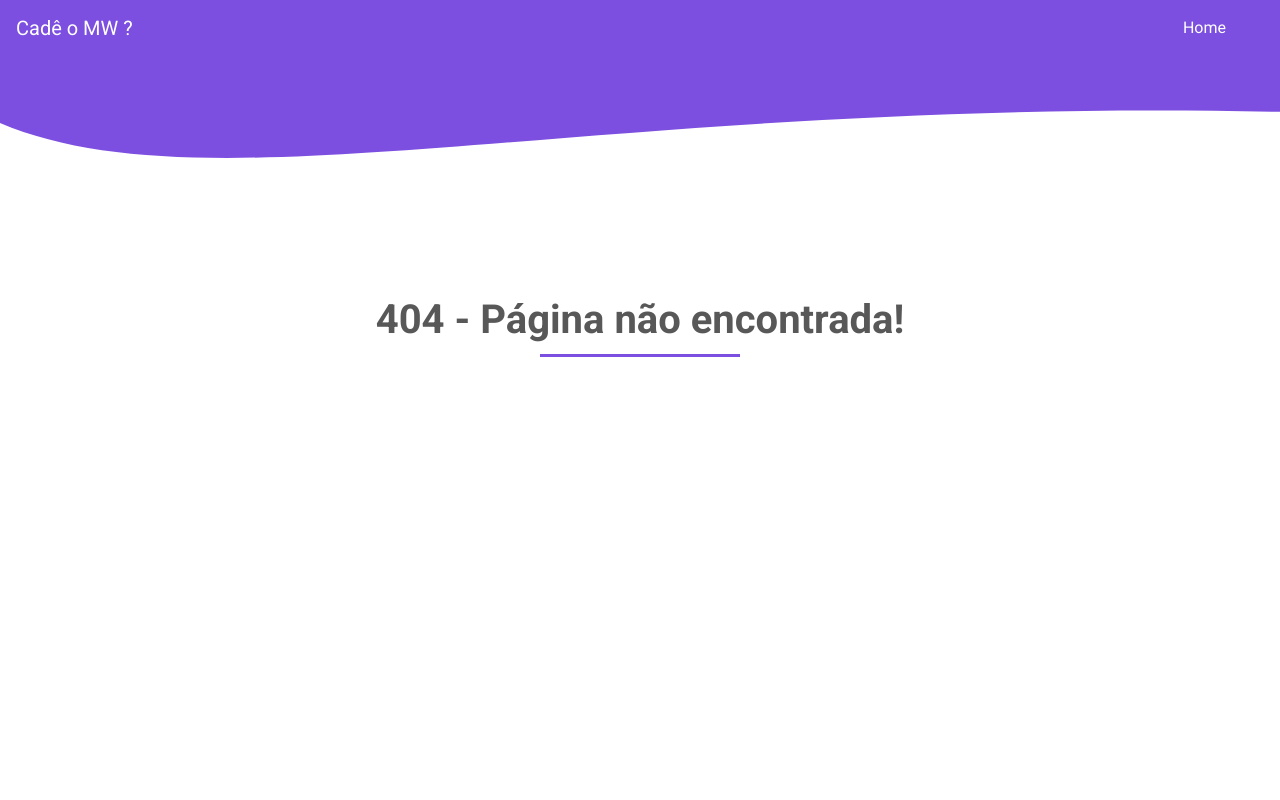
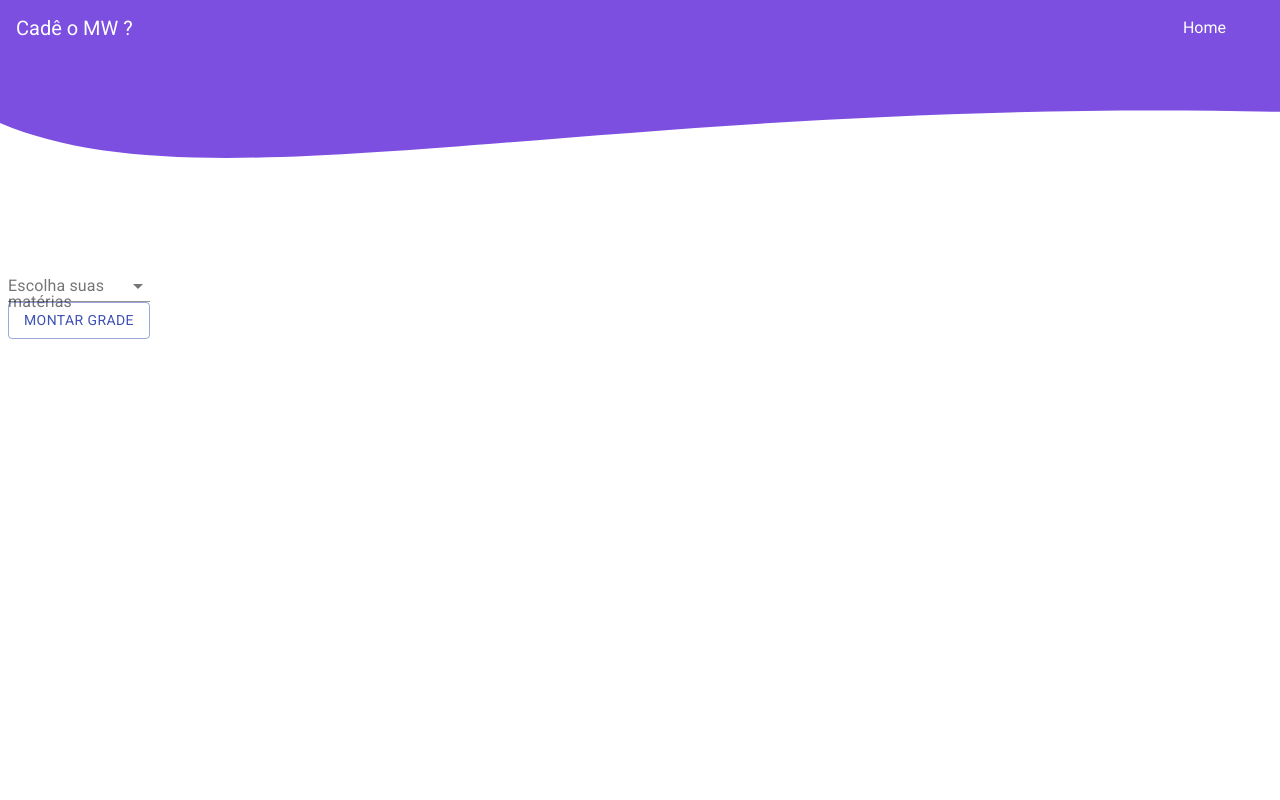
Before and after one commit to SwitchDreams/cadeomw, a React (Create React App) app: page /timetable in a window 1280 px wide. Before the commit this address had no page. Shown: the top 800 px of the page. Built offline with nearby package versions, Linux system fonts and the light colour scheme.

Commit message:
Initial timetable generator page

```diff
--- /dev/null
+++ b/src/pages/TimeTable/index.tsx
@@ -0,0 +1,91 @@
+import React from 'react';
+import { FormControl, MenuItem, Select, Button } from '@material-ui/core';
+import { makeStyles } from '@material-ui/core/styles';
+import Input from '@material-ui/core/Input';
+import InputLabel from '@material-ui/core/InputLabel';
+import Chip from '@material-ui/core/Chip';
+import Header from '../../components/Header';
+import { Subjects } from '../../services/timetable/example';
+
+const subjects = Subjects;
+
+const useStyles = makeStyles((theme: any) => ({
+  formControl: {
+    margin: theme.spacing(1),
+    minWidth: 120,
+    maxWidth: 300,
+  },
+  chips: {
+    display: 'flex',
+    flexWrap: 'wrap',
+  },
+  chip: {
+    margin: 2,
+  },
+  noLabel: {
+    marginTop: theme.spacing(3),
+  },
+}));
+
+const ITEM_HEIGHT = 48;
+const ITEM_PADDING_TOP = 8;
+const MenuProps = {
+  PaperProps: {
+    style: {
+      maxHeight: ITEM_HEIGHT * 4.5 + ITEM_PADDING_TOP,
+      width: 250,
+    },
+  },
+};
+
+const TimeTable: React.FC = () => {
+  const [selectedSubjects, setSelectedSubjects] = React.useState([]);
+  const classes = useStyles();
+
+  function handleChange(event: any): void {
+    setSelectedSubjects(event.target.value);
+  }
+
+  return (
+    <>
+      <div>
+        <Header transparent={false} />
+
+        <FormControl className={classes.formControl}>
+          <InputLabel id="demo-mutiple-chip-label">
+            Escolha suas matérias
+          </InputLabel>
+
+          <Select
+            labelId="demo-mutiple-chip-label"
+            id="demo-mutiple-chip"
+            multiple
+            value={selectedSubjects}
+            onChange={handleChange}
+            input={<Input id="select-multiple-chip" />}
+            renderValue={(selected: any) => (
+              <div>
+                {selected.map((value: string) => (
+                  <Chip key={value} label={value} className={classes.chip} />
+                ))}
+              </div>
+            )}
+            MenuProps={MenuProps}
+          >
+            {subjects.map(subject => (
+              <MenuItem key={subject.name} value={subject.name}>
+                {subject.name}
+              </MenuItem>
+            ))}
+          </Select>
+
+          <Button variant="outlined" color="primary">
+            Montar Grade
+          </Button>
+        </FormControl>
+      </div>
+    </>
+  );
+};
+
+export default TimeTable;
--- a/src/routes/index.tsx
+++ b/src/routes/index.tsx
@@ -5,10 +5,12 @@ import Route from './Routes';
 
 import Maintenance from '../pages/Maintenance';
 import NotFound from '../pages/NotFound';
+import TimeTable from '../pages/TimeTable';
 
 const Routes: React.FC = () => (
   <Switch>
     <Route path="/" exact component={Maintenance} />
+    <Route path="/timetable" exact component={TimeTable} />
     <Route path="" component={NotFound} />
   </Switch>
 );
--- a/src/services/timetable/example.ts
+++ b/src/services/timetable/example.ts
@@ -51,3 +51,5 @@ export const F1 = {
     },
   ],
 };
+
+export const Subjects = [APC, C1, F1];
--- a/src/services/timetable/generator.ts
+++ b/src/services/timetable/generator.ts
@@ -1,4 +1,3 @@
-// TODO guardar length em variaveis
 interface Class {
   name: string;
   teacher: string;
```
